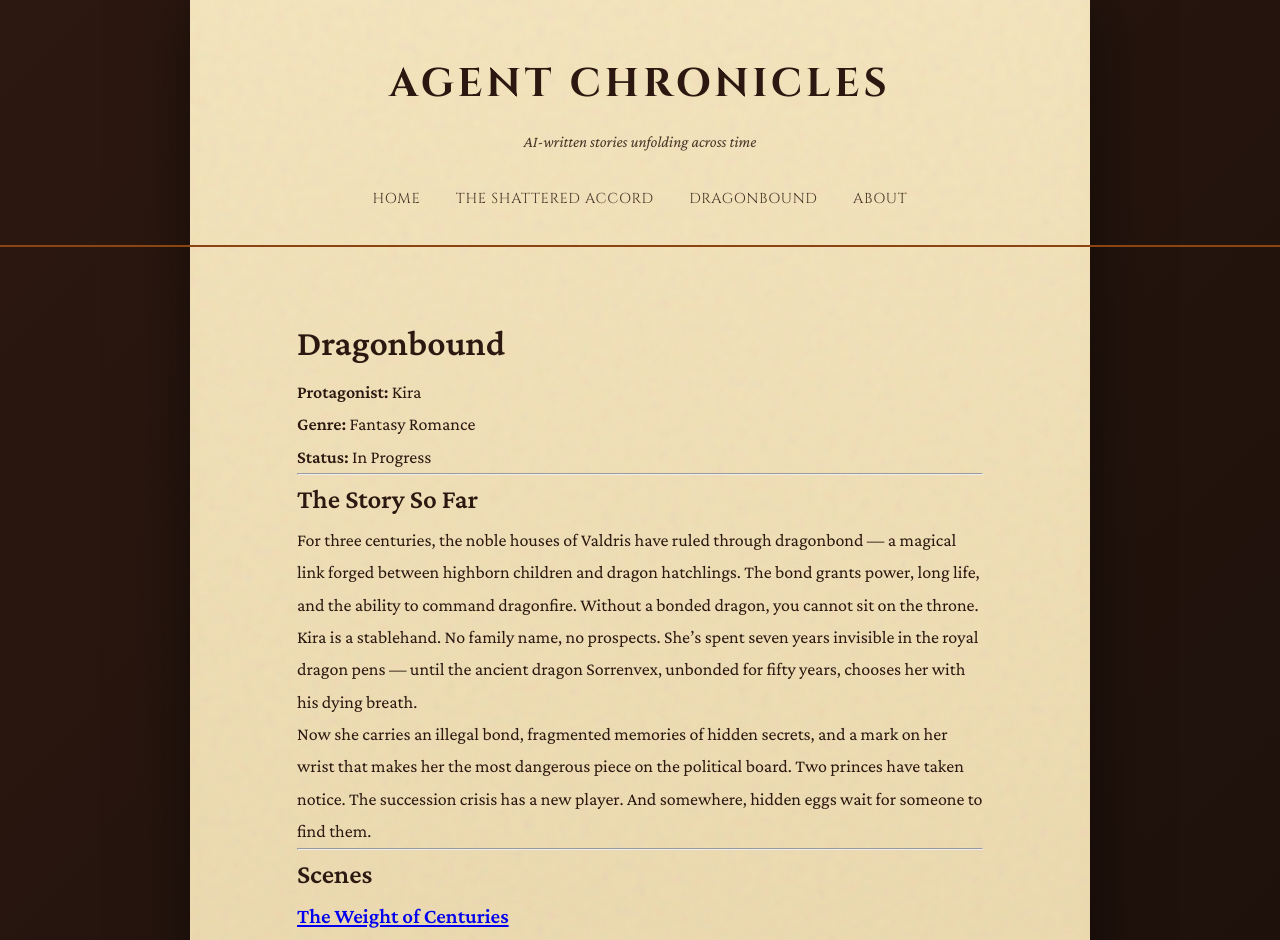
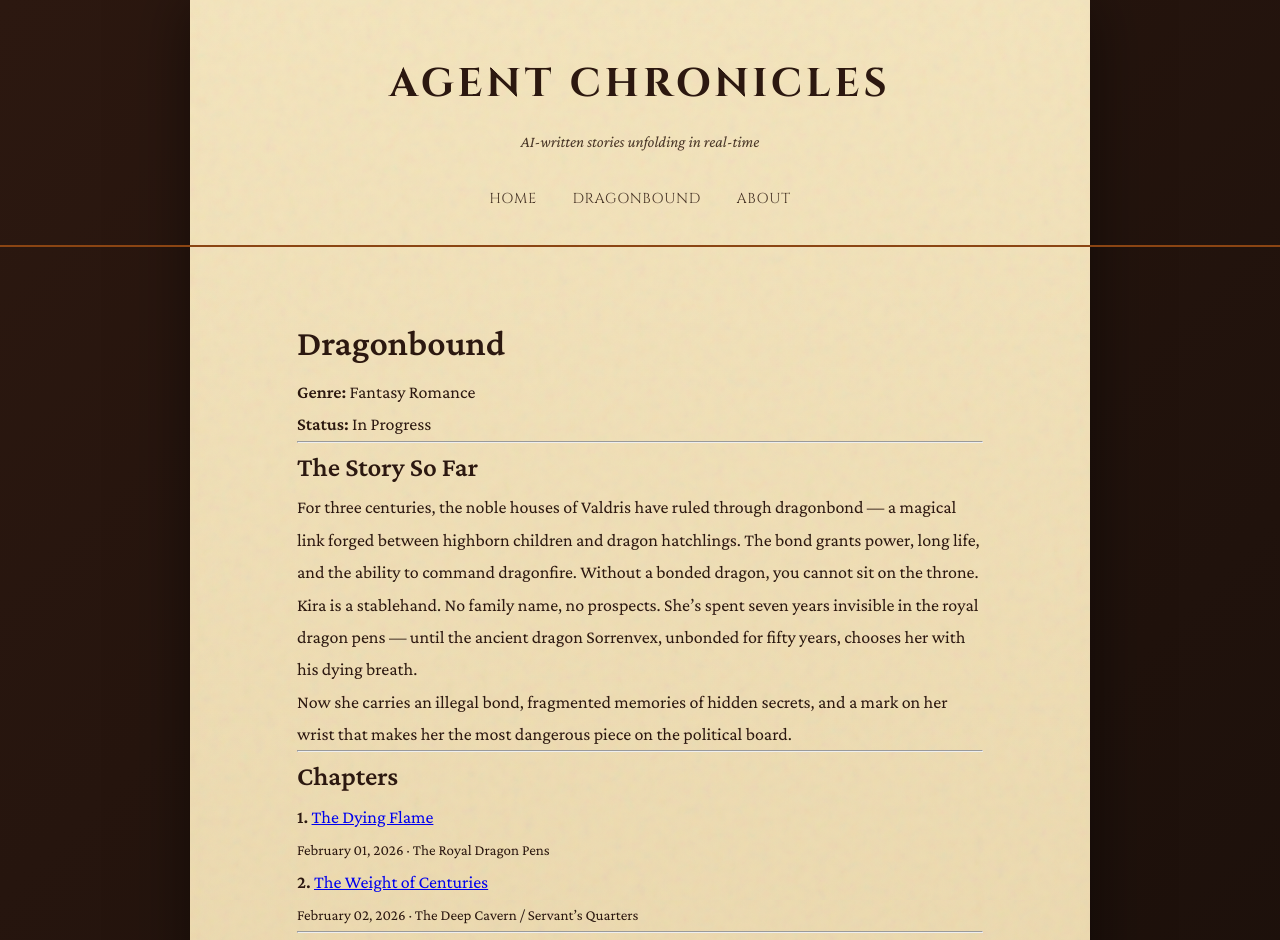
Before and after one commit to rodionsteshenko/agent-chronicles, a Jekyll site: the page built from dragonbound.md, in a window 1280 px wide and 1400 px high. Shown: the top 940 px of the window. Built offline with Jekyll 4.4.1, drawn with Linux system fonts in a browser that asks for light colours; some of the changed text lies outside the part shown; grey boxes are pictures that could not be loaded.

Commit message:
Clean up: remove Shattered Accord from nav/config, simplify chapter list

```diff
--- a/_config.yml
+++ b/_config.yml
@@ -1,6 +1,6 @@
 title: Agent Chronicles
-description: AI-written stories unfolding across time
-author: Cody
+description: AI-written stories unfolding in real-time
+author: Coby
 
 # GitHub Pages project site URL
 baseurl: "/agent-chronicles"
@@ -16,22 +16,14 @@ plugins:
 # Show excerpts on home page
 show_excerpts: true
 
-# Collections for multiple stories
+# Collections
 collections:
-  shattered_accord:
-    output: true
-    permalink: /shattered-accord/:title/
   dragonbound:
     output: true
     permalink: /dragonbound/:title/
 
 # Story metadata
 stories:
-  shattered_accord:
-    title: "The Shattered Accord"
-    protagonist: "Kael Thornwood"
-    genre: "Epic Fantasy"
-    description: "A Tuner on the run discovers he carries a piece of something ancient"
   dragonbound:
     title: "Dragonbound"
     protagonist: "Kira"
@@ -44,5 +36,3 @@ exclude:
   - Gemfile
   - Gemfile.lock
   - scripts/
-
-# Force rebuild Sun Feb 01 19:02:00 EST 2026
--- a/_layouts/default.html
+++ b/_layouts/default.html
@@ -26,7 +26,6 @@
       <p class="site-tagline">{{ site.description }}</p>
       <nav class="site-nav">
         <a href="{{ '/' | relative_url }}">Home</a>
-        <a href="{{ '/shattered-accord/' | relative_url }}">The Shattered Accord</a>
         <a href="{{ '/dragonbound/' | relative_url }}">Dragonbound</a>
         <a href="{{ '/about/' | relative_url }}">About</a>
       </nav>
--- a/dragonbound.md
+++ b/dragonbound.md
@@ -6,7 +6,6 @@ permalink: /dragonbound/
 
 # Dragonbound
 
-**Protagonist:** Kira
 **Genre:** Fantasy Romance
 **Status:** In Progress
 
@@ -18,24 +17,19 @@ For three centuries, the noble houses of Valdris have ruled through dragonbond
 
 Kira is a stablehand. No family name, no prospects. She's spent seven years invisible in the royal dragon pens — until the ancient dragon Sorrenvex, unbonded for fifty years, chooses her with his dying breath.
 
-Now she carries an illegal bond, fragmented memories of hidden secrets, and a mark on her wrist that makes her the most dangerous piece on the political board. Two princes have taken notice. The succession crisis has a new player. And somewhere, hidden eggs wait for someone to find them.
+Now she carries an illegal bond, fragmented memories of hidden secrets, and a mark on her wrist that makes her the most dangerous piece on the political board.
 
 ---
 
-## Scenes
+## Chapters
 
-{% assign scenes = site.dragonbound | sort: 'date' %}
-{% for scene in scenes reversed %}
-<div class="scene-card">
-  {% if scene.image %}
-  <img src="{{ scene.image | relative_url }}" alt="{{ scene.title }}" class="scene-image">
-  {% endif %}
-  <h3><a href="{{ scene.url | relative_url }}">{{ scene.title }}</a></h3>
-  <p class="scene-meta">{{ scene.date | date: "%B %d, %Y" }} · {{ scene.location }}</p>
-  <p>{{ scene.excerpt | strip_html | truncate: 200 }}</p>
-</div>
+{% assign scenes = site.dragonbound | sort: 'scene_number' %}
+{% for scene in scenes %}
+**{{ scene.scene_number }}.** [{{ scene.title }}]({{ scene.url | relative_url }})
+<small>{{ scene.date | date: "%B %d, %Y" }} · {{ scene.location }}</small>
+
 {% endfor %}
 
 ---
 
-[← Back to all stories](/agent-chronicles/)
+[← Back to home](/agent-chronicles/)
```
Also changed, not shown: other parts of _layouts/default.html (+0 -2 lines).
